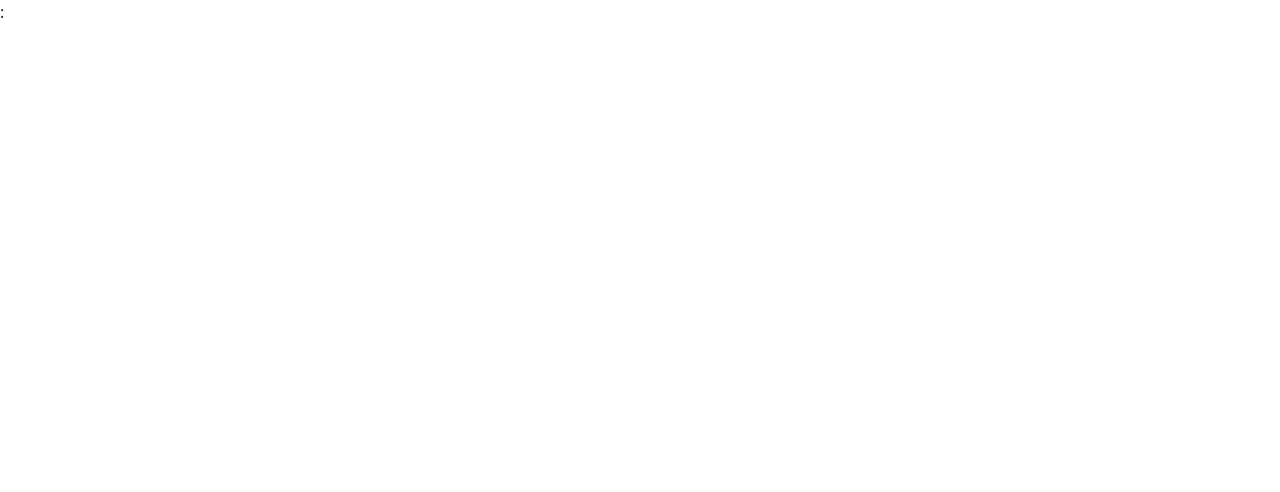
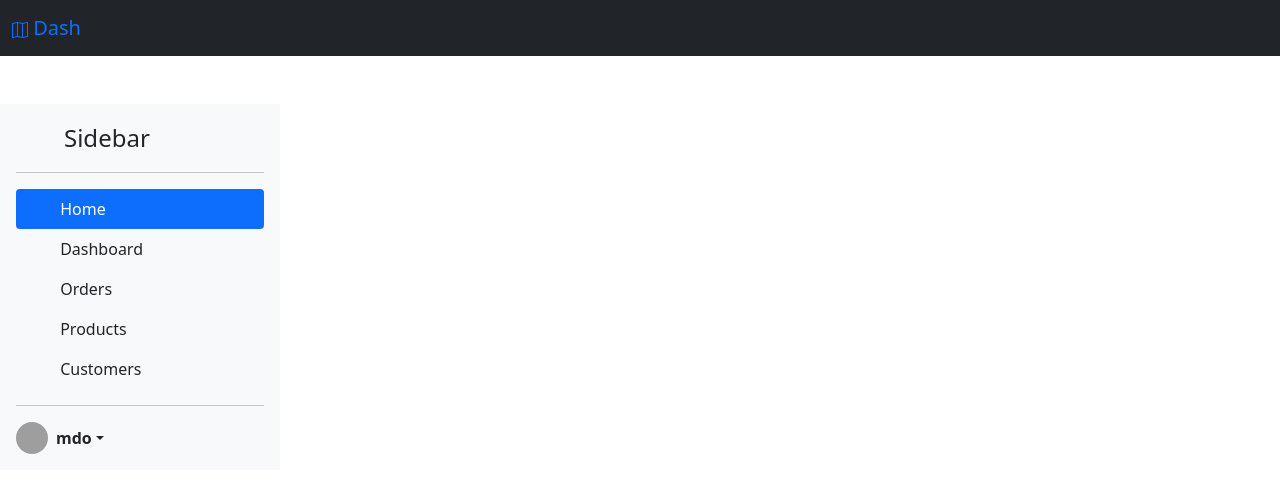
Before and after one commit to carlosalmanzab/tableu-dashboard, a plain HTML site: page index.html in a window 1280 px wide. Drawn offline with nearby package versions, Linux system fonts and the light colour scheme; files that its build step writes are made by us from their sources; grey boxes are pictures that could not be loaded.

Commit message:
add navbar and sidebar

```diff
--- a/index.html
+++ b/index.html
@@ -1,4 +1,4 @@
-:<!DOCTYPE html>
+<!DOCTYPE html>
 <html lang="es">
 <head>
 <meta charset="UTF-8">
@@ -9,9 +9,82 @@
 <link rel="stylesheet" href="https://cdnjs.cloudflare.com/ajax/libs/twitter-bootstrap/5.1.0/css/bootstrap.min.css">
 <link rel="stylesheet" href="https://cdnjs.cloudflare.com/ajax/libs/font-awesome/5.15.4/css/all.min.css">
 <link rel="stylesheet" href="assets/css/style.css">
-<title>Title</title>
+<title>Tableu Dashboard</title>
 </head>
+
 <body>
+    <header>
+        <nav class="navbar bg-dark">
+            <div class="container-fluid">
+              <a class="navbar-brand" href="#">
+                <svg xmlns="http://www.w3.org/2000/svg" width="16" height="16" fill="currentColor" class="bi bi-map" viewBox="0 0 16 16">
+                    <path fill-rule="evenodd" d="M15.817.113A.5.5 0 0 1 16 .5v14a.5.5 0 0 1-.402.49l-5 1a.502.502 0 0 1-.196 0L5.5 15.01l-4.902.98A.5.5 0 0 1 0 15.5v-14a.5.5 0 0 1 .402-.49l5-1a.5.5 0 0 1 .196 0L10.5.99l4.902-.98a.5.5 0 0 1 .415.103zM10 1.91l-4-.8v12.98l4 .8V1.91zm1 12.98 4-.8V1.11l-4 .8v12.98zm-6-.8V1.11l-4 .8v12.98l4-.8z"/>
+                  </svg>
+                  Dash
+              </a>
+            </div>
+          </nav>
+    </header>
+    <main>
+        <div class="container-fluid">
+            <div class="row mt-5">
+
+                <div class="d-flex flex-column flex-shrink-0 p-3 bg-light" style="width: 280px;">
+                    <a href="/" class="d-flex align-items-center mb-3 mb-md-0 me-md-auto link-dark text-decoration-none">
+                      <svg class="bi pe-none me-2" width="40" height="32"><use xlink:href="#bootstrap"></use></svg>
+                      <span class="fs-4">Sidebar</span>
+                    </a>
+                    <hr>
+                    <ul class="nav nav-pills flex-column mb-auto">
+                      <li class="nav-item">
+                        <a href="#" class="nav-link active" aria-current="page">
+                          <svg class="bi pe-none me-2" width="16" height="16"><use xlink:href="#home"></use></svg>
+                          Home
+                        </a>
+                      </li>
+                      <li>
+                        <a href="#" class="nav-link link-dark">
+                          <svg class="bi pe-none me-2" width="16" height="16"><use xlink:href="#speedometer2"></use></svg>
+                          Dashboard
+                        </a>
+                      </li>
+                      <li>
+                        <a href="#" class="nav-link link-dark">
+                          <svg class="bi pe-none me-2" width="16" height="16"><use xlink:href="#table"></use></svg>
+                          Orders
+                        </a>
+                      </li>
+                      <li>
+                        <a href="#" class="nav-link link-dark">
+                          <svg class="bi pe-none me-2" width="16" height="16"><use xlink:href="#grid"></use></svg>
+                          Products
+                        </a>
+                      </li>
+                      <li>
+                        <a href="#" class="nav-link link-dark">
+                          <svg class="bi pe-none me-2" width="16" height="16"><use xlink:href="#people-circle"></use></svg>
+                          Customers
+                        </a>
+                      </li>
+                    </ul>
+                    <hr>
+                    <div class="dropdown">
+                      <a href="#" class="d-flex align-items-center link-dark text-decoration-none dropdown-toggle" data-bs-toggle="dropdown" aria-expanded="false">
+                        <img src="https://github.com/mdo.png" alt="" width="32" height="32" class="rounded-circle me-2">
+                        <strong>mdo</strong>
+                      </a>
+                      <ul class="dropdown-menu text-small shadow">
+                        <li><a class="dropdown-item" href="#">New project...</a></li>
+                        <li><a class="dropdown-item" href="#">Settings</a></li>
+                        <li><a class="dropdown-item" href="#">Profile</a></li>
+                        <li><hr class="dropdown-divider"></li>
+                        <li><a class="dropdown-item" href="#">Sign out</a></li>
+                      </ul>
+                    </div>
+                  </div>
+            </div>
+        </div>
+    </main>
 
 <script src="https://cdnjs.cloudflare.com/ajax/libs/popper.js/2.9.2/umd/popper.min.js"></script>
 <script src="https://cdnjs.cloudflare.com/ajax/libs/twitter-bootstrap/5.1.0/js/bootstrap.min.js"></script>
```
